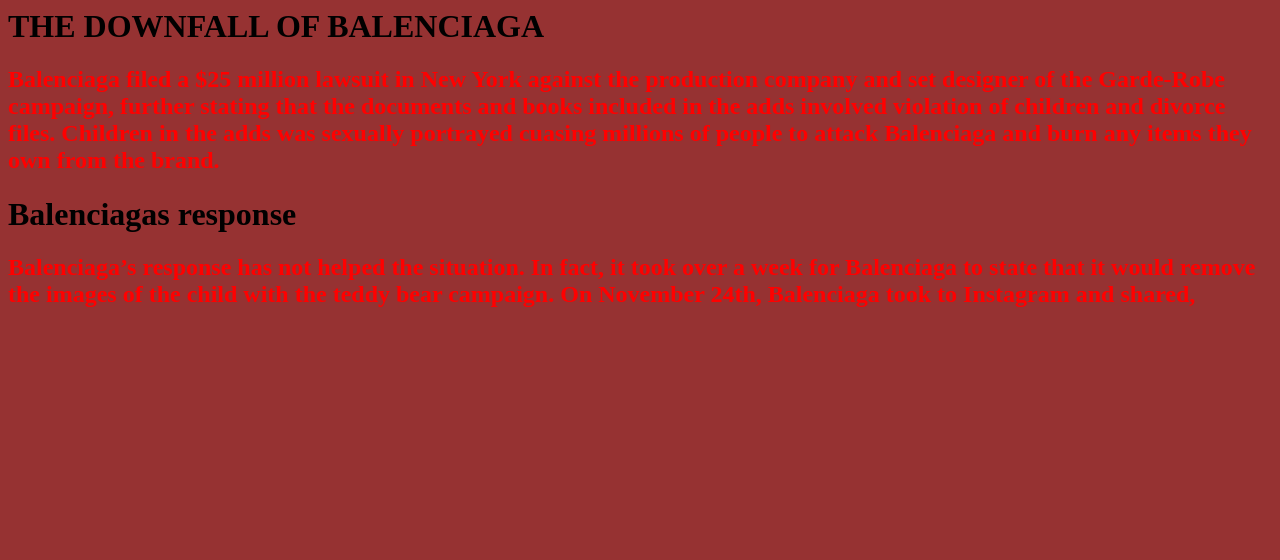
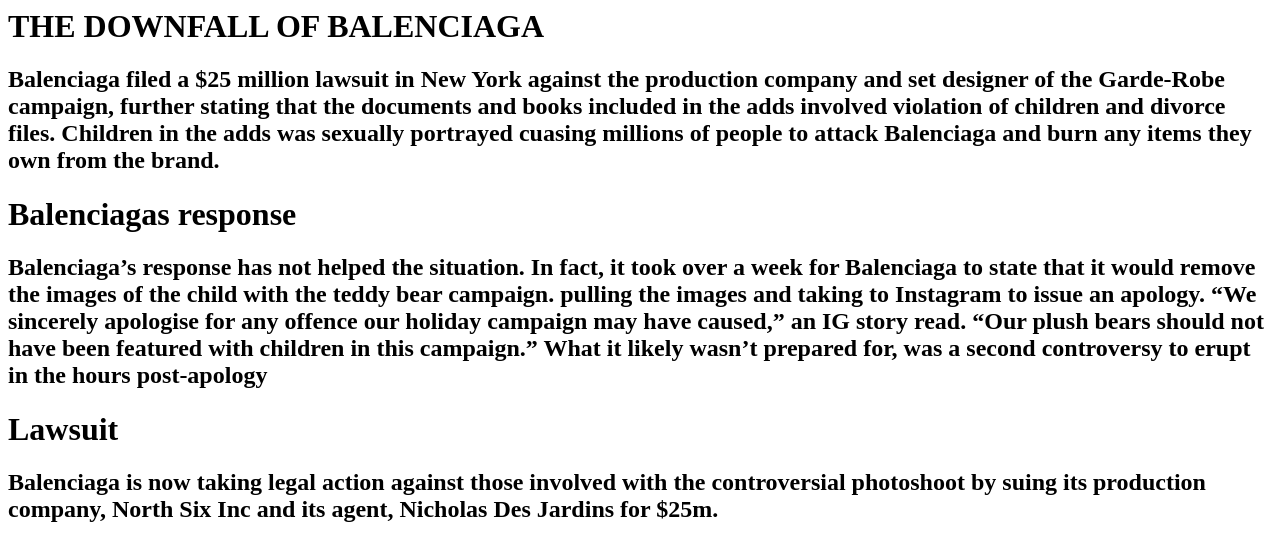
Before and after one commit to ig8405/ig8405, a plain HTML site: page index.html in a window 1280 px wide. Drawn offline with Linux system fonts and the light colour scheme.

Commit message:
Update index.html

```diff
--- a/index.html
+++ b/index.html
@@ -1,10 +1,3 @@
-<style>
-          h2{ color:red; }
-          h3{ color:#002633}
-          body{ background-color: rgb(150,50,50);}
-        </style>
-<!DOCTYPE html>
-<html>
 
     <head>
 
@@ -19,5 +12,11 @@
         Balenciagas response
         </h1>
         <h2>
-        Balenciaga’s response has not helped the situation. In fact, it took over a week for Balenciaga to state that it would remove the images of the child with the teddy bear campaign. On November 24th, Balenciaga took to Instagram and shared,
+        Balenciaga’s response has not helped the situation. In fact, it took over a week for Balenciaga to state that it would remove the images of the child with the teddy bear campaign. pulling the images and taking to Instagram to issue an apology. “We sincerely apologise for any offence our holiday campaign may have caused,” an IG story read. “Our plush bears should not have been featured with children in this campaign.” What it likely wasn’t prepared for, was a second controversy to erupt in the hours post-apology
         </h2>
+<h1>
+Lawsuit
+</h1>
+<h2>
+Balenciaga is now taking legal action against those involved with the controversial photoshoot by suing its production company, North Six Inc and its agent, Nicholas Des Jardins for $25m.
+</h2>
```
